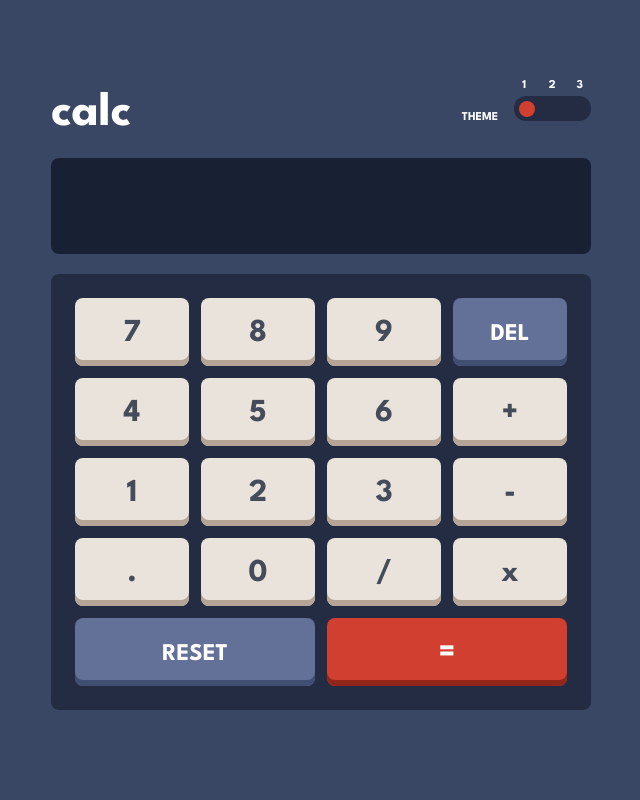
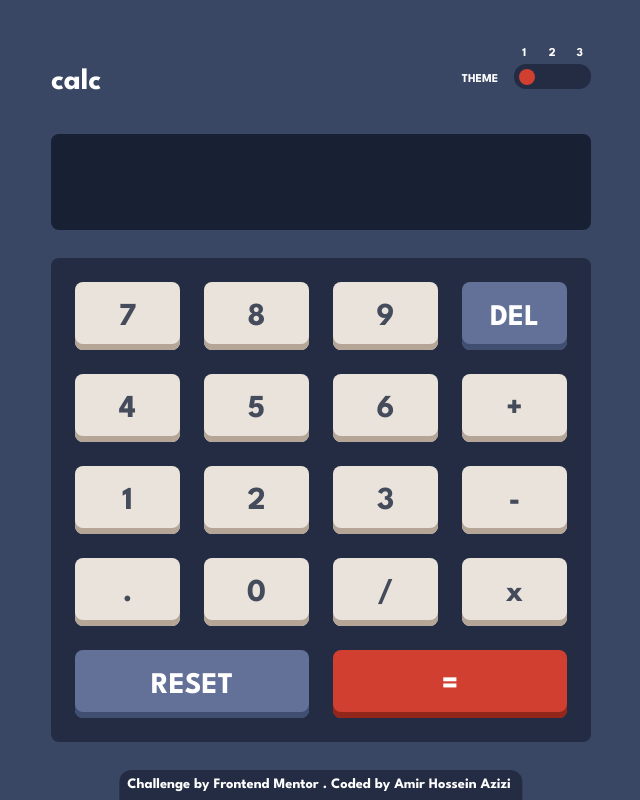
Before and after one commit to amirhazizi/calculator-app, a React (Vite) app: page / in a window 1280 px wide. Shown: the whole page, without its empty margins (319-959 px from the left). Built offline with nearby package versions, Linux system fonts and the light colour scheme.

Commit message:
desktop screen style

```diff
--- a/src/App.tsx
+++ b/src/App.tsx
@@ -1,9 +1,6 @@
 import { useEffect, useState } from "react"
 import localedata from "./localStorage"
-// const localedata = JSON.parse(localStorage.getItem("calculate-app") || "") || {
-//   theme: 0,
-//   prevResult: null,
-// }
+import Footer from "./components/Footer"
 function App() {
   const [themeToggle, setThemeToggle] = useState(localedata?.theme)
   const [theme, setTheme] = useState("theme-1")
@@ -141,11 +138,11 @@ function App() {
   }, [firstValue, operator, secondValue])
   return (
     <main className={`grid place-items-center min-h-screen ${theme}`}>
-      <div className='space-y-5 mx-auto my-10'>
+      <div className='space-y-5 mx-auto my-10 md:my-0 md:space-y-7'>
         <div className='header flex justify-between items-center '>
-          <h1 className='text-5xl'>calc</h1>
-          <div className='flex gap-x-4 items-center justify-end'>
-            <p className='uppercase text-xs mt-2'>theme</p>
+          <h1 className='text-4xl md:text-3xl'>calc</h1>
+          <div className='flex gap-x-4 items-center justify-end md:items-center'>
+            <p className='uppercase text-xs mt-2 md:mb-1 md:mt-0'>theme</p>
             <label
               id='theme-container'
               className='relative w-2/5'
@@ -178,7 +175,7 @@ function App() {
           </p>
           <p className='text-5xl pt-2'>{preview}</p>
         </div>
-        <div className='keys-container grid p-6 grid-cols-4 rounded-lg gap-3 items-center'>
+        <div className='keys-container grid p-6 grid-cols-4 rounded-lg gap-3 md:gap-6 items-center'>
           <button onClick={() => setValues("7")} className='cal-btns'>
             7
           </button>
@@ -191,7 +188,7 @@ function App() {
           <button
             onClick={deleteValue}
             value='del'
-            className='cal-btns text-2xl uppercase h-full'
+            className='cal-btns text-2xl uppercase h-full  md:text-3xl'
           >
             del
           </button>
@@ -234,7 +231,7 @@ function App() {
           <button
             onClick={resetToDefault}
             value='reset'
-            className='cal-btns uppercase col-span-2 text-2xl h-full'
+            className='cal-btns uppercase col-span-2 text-2xl h-full md:text-3xl'
           >
             Reset
           </button>
@@ -247,6 +244,7 @@ function App() {
           </button>
         </div>
       </div>
+      <Footer />
     </main>
   )
 }
--- /dev/null
+++ b/src/components/Footer.tsx
@@ -0,0 +1,23 @@
+const Footer = () => {
+  return (
+    <footer className='fixed bottom-0 left-1/2 -translate-x-1/2 py-1 px-2 text-center rounded-t-xl w-fit'>
+      Challenge by
+      <a
+        className='px-1 font-bold transition-opacity hover:opacity-75'
+        href='https://www.frontendmentor.io?ref=challenge'
+        target='_blank'
+      >
+        Frontend Mentor
+      </a>
+      . Coded by
+      <a
+        className='px-1 font-bold  transition-opacity hover:opacity-75'
+        href='https://github.com/amirhazizi'
+        target='_blank'
+      >
+        Amir Hossein Azizi
+      </a>
+    </footer>
+  )
+}
+export default Footer
--- a/src/css/input.css
+++ b/src/css/input.css
@@ -145,3 +145,14 @@ main>div {
 .cal-btns[value='=']:hover {
     filter: brightness(115%);
 }
+
+/* footer */
+footer {
+    font-size: .9rem;
+    color: var(--cl-text-3);
+    background-color: var(--cl-keypad-background);
+}
+
+footer a {
+    color: var(--cl-text-2);
+}
--- a/src/css/styles.css
+++ b/src/css/styles.css
@@ -516,6 +516,10 @@ video {
   --tw-backdrop-sepia:  ;
 }
 
+.fixed {
+  position: fixed;
+}
+
 .absolute {
   position: absolute;
 }
@@ -528,6 +532,10 @@ video {
   top: -0.75rem;
 }
 
+.bottom-0 {
+  bottom: 0px;
+}
+
 .left-0 {
   left: 0px;
 }
@@ -538,14 +546,6 @@ video {
 
 .right-0 {
   right: 0px;
-}
-
-.top-0 {
-  top: 0px;
-}
-
-.top-1 {
-  top: 0.25rem;
 }
 
 .top-2 {
@@ -598,8 +598,18 @@ video {
   width: 100%;
 }
 
+.w-fit {
+  width: -moz-fit-content;
+  width: fit-content;
+}
+
 .-translate-x-1 {
   --tw-translate-x: -0.25rem;
+  transform: translate(var(--tw-translate-x), var(--tw-translate-y)) rotate(var(--tw-rotate)) skewX(var(--tw-skew-x)) skewY(var(--tw-skew-y)) scaleX(var(--tw-scale-x)) scaleY(var(--tw-scale-y));
+}
+
+.-translate-x-1\/2 {
+  --tw-translate-x: -50%;
   transform: translate(var(--tw-translate-x), var(--tw-translate-y)) rotate(var(--tw-rotate)) skewX(var(--tw-skew-x)) skewY(var(--tw-skew-y)) scaleX(var(--tw-scale-x)) scaleY(var(--tw-scale-y));
 }
 
@@ -610,16 +620,6 @@ video {
 
 .translate-x-2 {
   --tw-translate-x: 0.5rem;
-  transform: translate(var(--tw-translate-x), var(--tw-translate-y)) rotate(var(--tw-rotate)) skewX(var(--tw-skew-x)) skewY(var(--tw-skew-y)) scaleX(var(--tw-scale-x)) scaleY(var(--tw-scale-y));
-}
-
-.-translate-x-10 {
-  --tw-translate-x: -2.5rem;
-  transform: translate(var(--tw-translate-x), var(--tw-translate-y)) rotate(var(--tw-rotate)) skewX(var(--tw-skew-x)) skewY(var(--tw-skew-y)) scaleX(var(--tw-scale-x)) scaleY(var(--tw-scale-y));
-}
-
-.-translate-x-5 {
-  --tw-translate-x: -1.25rem;
   transform: translate(var(--tw-translate-x), var(--tw-translate-y)) rotate(var(--tw-rotate)) skewX(var(--tw-skew-x)) skewY(var(--tw-skew-y)) scaleX(var(--tw-scale-x)) scaleY(var(--tw-scale-y));
 }
 
@@ -671,6 +671,11 @@ video {
   border-radius: 0.75rem;
 }
 
+.rounded-t-xl {
+  border-top-left-radius: 0.75rem;
+  border-top-right-radius: 0.75rem;
+}
+
 .p-5 {
   padding: 1.25rem;
 }
@@ -679,13 +684,32 @@ video {
   padding: 1.5rem;
 }
 
+.px-1 {
+  padding-left: 0.25rem;
+  padding-right: 0.25rem;
+}
+
+.px-2 {
+  padding-left: 0.5rem;
+  padding-right: 0.5rem;
+}
+
 .px-7 {
   padding-left: 1.75rem;
   padding-right: 1.75rem;
 }
 
+.py-1 {
+  padding-top: 0.25rem;
+  padding-bottom: 0.25rem;
+}
+
 .pt-2 {
   padding-top: 0.5rem;
+}
+
+.text-center {
+  text-align: center;
 }
 
 .text-2xl {
@@ -693,9 +717,19 @@ video {
   line-height: 2rem;
 }
 
+.text-4xl {
+  font-size: 2.25rem;
+  line-height: 2.5rem;
+}
+
 .text-5xl {
   font-size: 3rem;
   line-height: 1;
+}
+
+.text-base {
+  font-size: 1rem;
+  line-height: 1.5rem;
 }
 
 .text-xs {
@@ -703,28 +737,23 @@ video {
   line-height: 1rem;
 }
 
-.text-sm {
-  font-size: 0.875rem;
-  line-height: 1.25rem;
-}
-
-.text-base {
-  font-size: 1rem;
-  line-height: 1.5rem;
+.font-bold {
+  font-weight: 700;
 }
 
 .uppercase {
   text-transform: uppercase;
 }
 
-.text-gray-800 {
-  --tw-text-opacity: 1;
-  color: rgb(31 41 55 / var(--tw-text-opacity));
-}
-
 .text-gray-600 {
   --tw-text-opacity: 1;
   color: rgb(75 85 99 / var(--tw-text-opacity));
+}
+
+.transition-opacity {
+  transition-property: opacity;
+  transition-timing-function: cubic-bezier(0.4, 0, 0.2, 1);
+  transition-duration: 150ms;
 }
 
 /* global css */
@@ -876,3 +905,58 @@ main>div {
 .cal-btns[value='=']:hover {
   filter: brightness(115%);
 }
+
+/* footer */
+
+footer {
+  font-size: .9rem;
+  color: var(--cl-text-3);
+  background-color: var(--cl-keypad-background);
+}
+
+footer a {
+  color: var(--cl-text-2);
+}
+
+.hover\:opacity-75:hover {
+  opacity: 0.75;
+}
+
+@media (min-width: 768px) {
+  .md\:my-0 {
+    margin-top: 0px;
+    margin-bottom: 0px;
+  }
+
+  .md\:mb-1 {
+    margin-bottom: 0.25rem;
+  }
+
+  .md\:mt-0 {
+    margin-top: 0px;
+  }
+
+  .md\:items-center {
+    align-items: center;
+  }
+
+  .md\:gap-6 {
+    gap: 1.5rem;
+  }
+
+  .md\:space-y-7 > :not([hidden]) ~ :not([hidden]) {
+    --tw-space-y-reverse: 0;
+    margin-top: calc(1.75rem * calc(1 - var(--tw-space-y-reverse)));
+    margin-bottom: calc(1.75rem * var(--tw-space-y-reverse));
+  }
+
+  .md\:text-3xl {
+    font-size: 1.875rem;
+    line-height: 2.25rem;
+  }
+
+  .md\:text-4xl {
+    font-size: 2.25rem;
+    line-height: 2.5rem;
+  }
+}
```
